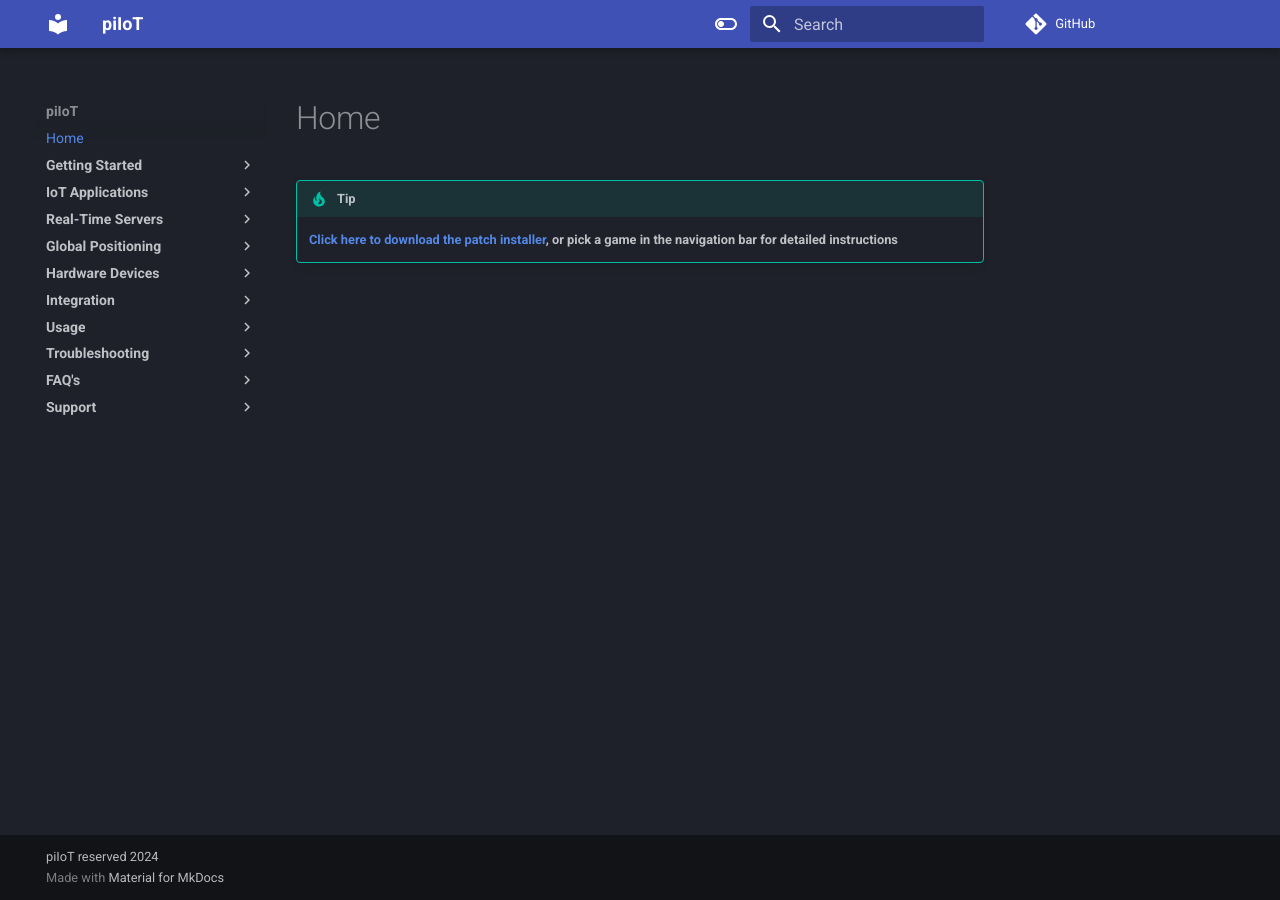
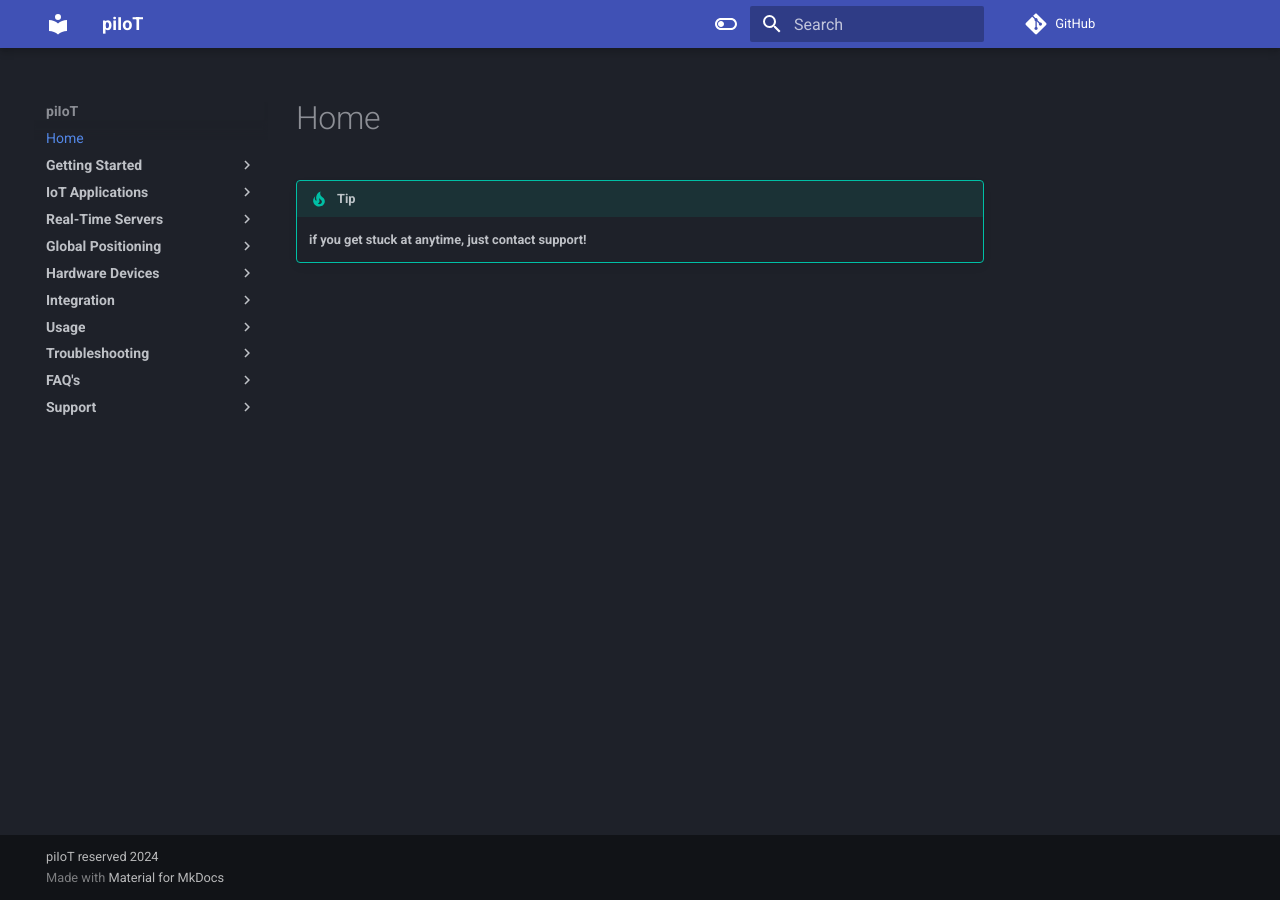
Before and after one commit to leon-layas/piiot-docs, an MkDocs documentation site: the page built from docs/index.md, in a window 1280 px wide. Built offline with MkDocs 1.6.1 and Material for MkDocs 9.7.7, drawn with Linux system fonts in a browser that asks for light colours.

Commit message:
index.md update

```diff
--- a/docs/index.md
+++ b/docs/index.md
@@ -1,2 +1,2 @@
 !!! tip
-    **[Click here to download the patch installer](https://github.com/07th-mod/python-patcher/releases/latest), or pick a game in the navigation bar for detailed instructions**
+    **if you get stuck at anytime, just contact support!**
```
